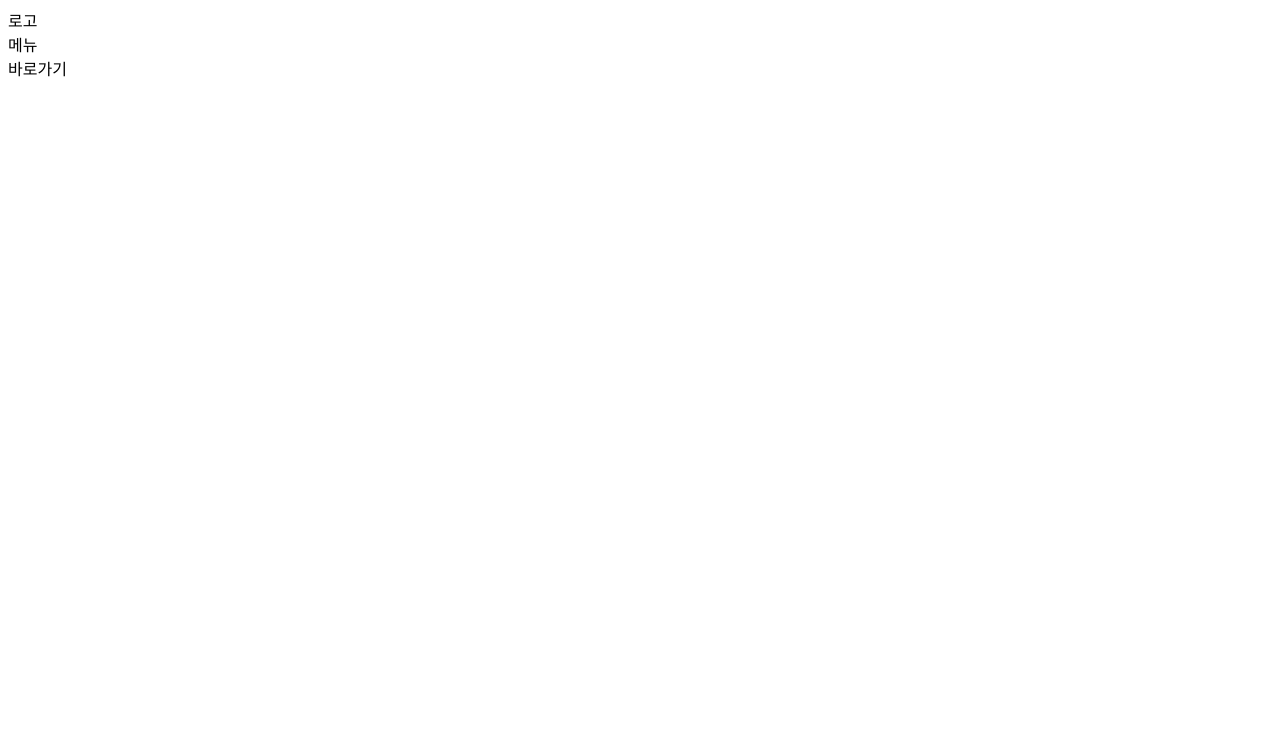
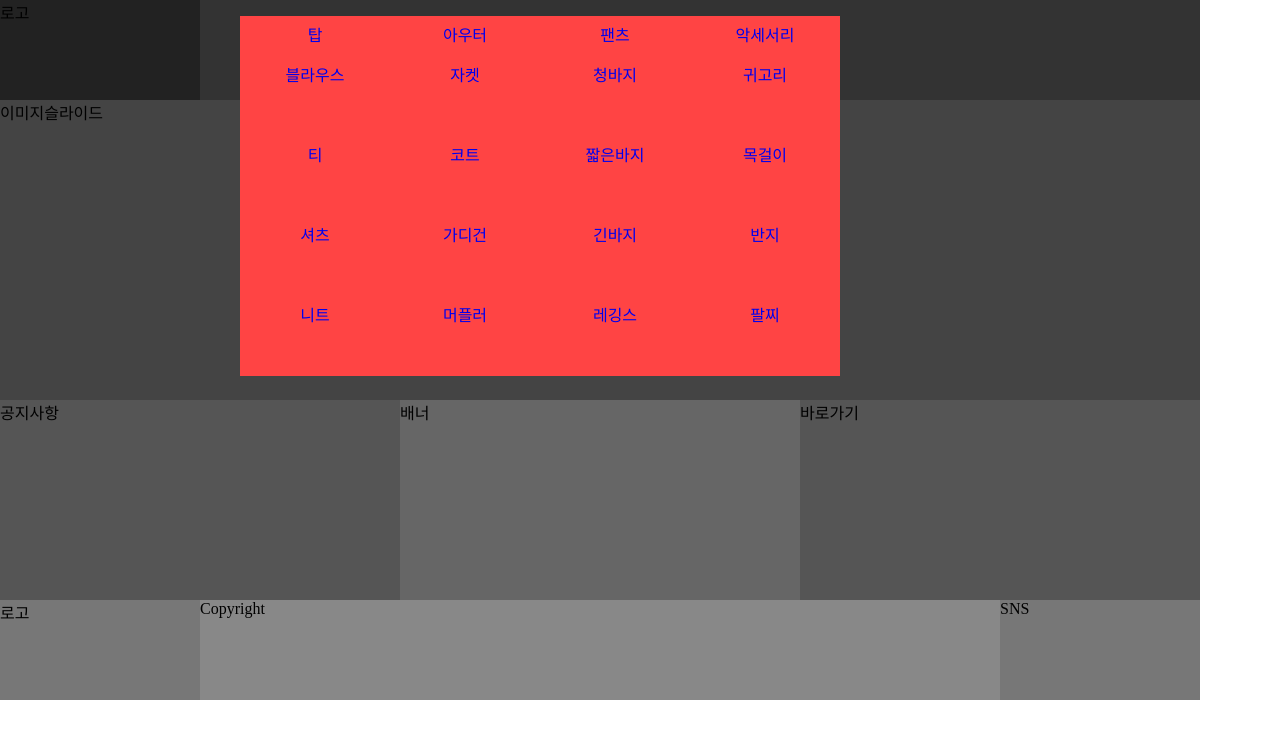
Before and after one commit to yuhyunjaes/WEBDEV, a plain HTML site: page index.html in a window 1280 px wide. Drawn offline with Linux system fonts and the light colour scheme.

Commit message:
feat: update menu

```diff
--- a/index.html
+++ b/index.html
@@ -4,15 +4,61 @@
     <meta charset="UTF-8">
     <meta http-equiv="X-UA-Compatible" content="IE=edge">
     <meta name="viewport" content="width=device-width, initial-scale=1.0">
-    <title>JUST 쇼핑물</title>
-    </head>
-    <div id="wrap">
-        <div class="logo">로고</div>
-        <nav class="menu">메뉴</nav>
-    </header>
-
-        <nav class="bt logo"></nav>
-        <nav id="shotcut">바로가기</nav>
-    <section>
+    <link rel="stylesheet" href="style.css">
+    <title>JUST 쇼핑몰</title>
+</head>
+<body>
+   <div id="wrap">
+        <header id="header">
+            <div class="logo">로고</div>
+            <nav class="menu">
+                <ul>
+                    <li><a href="#">탑</a>
+                        <ul class="submenu">
+                            <li><a href="#">블라우스</a><li>
+                            <li><a href="#">티</a><li>
+                            <li><a href="#">셔츠</a><li>
+                            <li><a href="#">니트</a><li>
+                        </ul>
+                    </li>
+                    <li><a href="#">아우터</a>
+                        <ul class="submenu">
+                            <li><a href="#">자켓</a><li>
+                            <li><a href="#">코트</a><li>
+                            <li><a href="#">가디건</a><li>
+                            <li><a href="#">머플러</a><li>
+                        </ul>
+                    </li>
+                    <li><a href="#">팬츠</a>
+                        <ul class="submenu">
+                            <li><a href="#">청바지</a><li>
+                            <li><a href="#">짧은바지</a><li>
+                            <li><a href="#">긴바지</a><li>
+                            <li><a href="#">레깅스</a><li>
+                        </ul>
+                    </li>
+                    <li><a href="#">악세서리</a>
+                        <ul class="submenu">
+                            <li><a href="#">귀고리</a><li>
+                            <li><a href="#">목걸이</a><li>
+                            <li><a href="#">반지</a><li>
+                            <li><a href="#">팔찌</a><li>
+                        </ul>
+                    </li>
+                <ul>
+            </nav>
+        </header>
+        <section id="slide">이미지슬라이드</section>
+        <section id="contents">
+            <div class="notice">공지사항</div>
+            <div class="banner">배너</div>
+            <div class="shortcut">바로가기</div>
+        </section>
+        <footer id="footer">
+            <div class="bt-logo">로고</div>
+            <div class="copyright">Copyright</div>
+            <div class="sns">SNS</div>
+        </footer>
+   </div>
 </body>
 </html>
--- a/style.css
+++ b/style.css
@@ -0,0 +1,98 @@
+@charset "UTF-8";
+
+/* reset */
+body {
+    width : 100%;
+    margin: 0 auto;
+    padding: 0;
+}
+a {
+    text-decoration: none;
+}
+li {
+    list-style: none;
+}
+
+/* header */
+header {
+    display: flex;
+    width: 1200px;
+    /* height: 100px; */
+    background-color: #111;
+}
+.logo {
+
+    width: 200px;
+    height: 100px;
+    background-color: #222;
+}
+.menu {
+
+    width: 1000px;
+    height: 100px;
+    background-color: #333;
+}
+.menu > ul{
+    display: flex;
+    width: 600px;
+    height: 40px;
+}
+.menu li{
+    width: 150px;
+    height: 40px;
+    text-align: center;
+    line-height: 40px;
+    background-color: #f44;
+}
+.submenu{
+    padding: 0;
+}
+
+/* image slide */
+#slide{
+    width: 1200px;
+    height: 300px;
+    background-color: #444;
+}
+/* contents */
+#contents{
+    display: flex;
+    width: 1200px;
+    height: 200px;
+}
+.notice{
+    width: 400px;
+    height: 200px;
+    background-color: #555;
+}
+.banner{
+    width: 400px;
+    height: 200px;
+    background-color: #666;
+}
+.shortcut{
+    width: 400px;
+    height: 200px;
+    background-color: #555;
+}
+/*footer*/
+#footer{
+    display: flex;
+    width: 1200px;
+    height: 100px;
+}
+.bt-logo{
+    width: 200px;
+    height: 100px;
+    background-color: #777;
+}
+.copyright{
+    width: 800px;
+    height: 100px;
+    background-color: #888;
+}
+.sns{
+    width: 200px;
+    height: 100px;
+    background-color: #777;
+}
```
